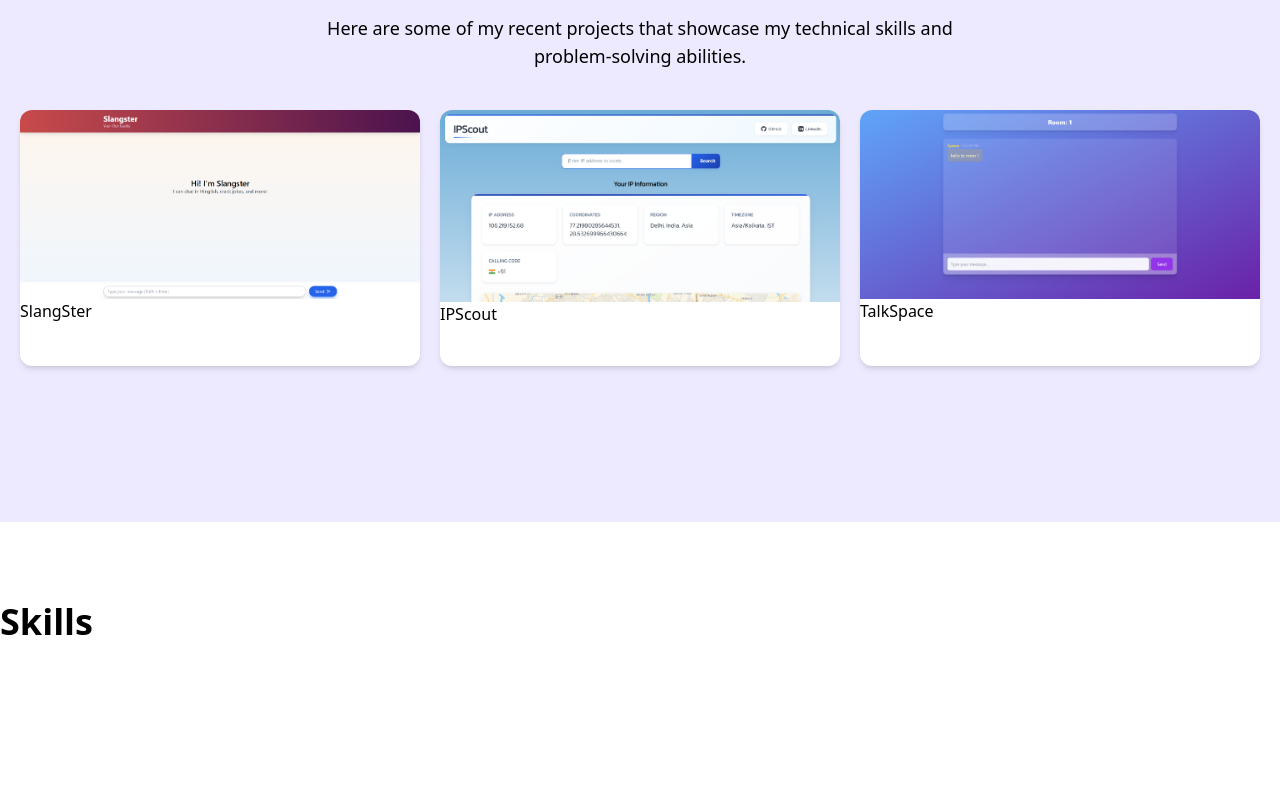
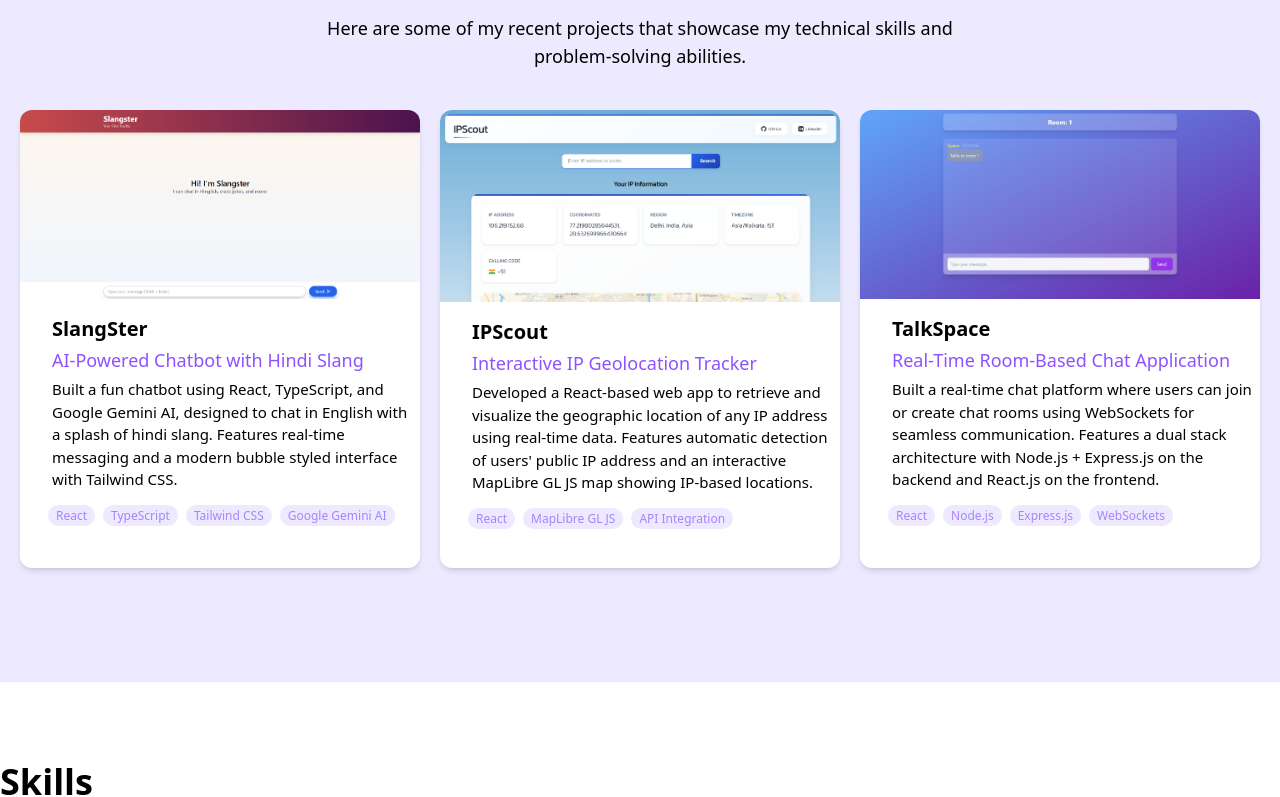
Before and after one commit to lkshayb/PortFolio, a React (Vite) app: page / in a window 1280 px wide. Shown: the part 1786-2583 px from the top of the page. Built offline with nearby package versions, Linux system fonts and the light colour scheme.

Commit message:
Projects section completed

```diff
--- a/src/comp/Project.jsx
+++ b/src/comp/Project.jsx
@@ -5,12 +5,27 @@ export default function Project(){
         return(
             <div className="bg-white pb-10 rounded-xl w-100 shadow-md hover:shadow-xl duration-200 ease-in">
                 <img src={props.image} className="rounded-t-xl hover:scale-102 duration-200 ease-in hover:rounded-xl" alt="" />
-                <span>{props.ProjectName}</span>
+                <div className="font-[600] text-xl pl-8 pt-4">
+                    <span className="">{props.ProjectName}</span>
+                </div>
+                <div className=" text-[18px] text-violet-500 pl-8 pt-1 font-[500] ">
+                    <span className="">{props.Desc_1}</span>
+                </div>
+                <div className="text-[15px] pl-8 pr-2 pt-1">
+                    <span>{props.Desc_2}</span>
+                </div>
+                <div className=" text-violet-400 text-[12px] mt-4 ml-7">
+                    {props.tech1 ? (<span className="bg-violet-100 py-0.5 px-2 rounded-xl mr-2  ">{props.tech1}</span>) : null}
+                    {props.tech2 ? (<span className="bg-violet-100 py-0.5 px-2 rounded-xl mr-2">{props.tech2}</span>) : null}
+                    {props.tech3 ? (<span className="bg-violet-100 py-0.5 px-2 rounded-xl mr-2">{props.tech3}</span>) : null}
+                    {props.tech4 ? (<span className="bg-violet-100 py-0.5 px-2 rounded-xl mr-2">{props.tech4}</span>) : null}
+
+                </div>
             </div>
         )
     }
     return(
-        <div className="h-[90vh] bg-violet-100 mb-20">
+        <div className="h-[110vh] bg-violet-100 mb-20">
             <div className="text-white mb-20">.</div>
             <div className="flex items-center justify-center ">
                 <div className="text-center max-w-2xl">
@@ -25,9 +40,36 @@ export default function Project(){
 
             </div>
             <div className="flex gap-5 justify-center mt-10">
-                <ProdCard ProjectName="SlangSter" image="./slangster.png"/>
-                <ProdCard ProjectName="IPScout" image="./ipscout.png"/>
-                <ProdCard ProjectName="TalkSpace" image="./talkspace.png"/>
+                <ProdCard
+                ProjectName="SlangSter"
+                image="./slangster.png"
+                Desc_1="AI-Powered Chatbot with Hindi Slang"
+                Desc_2="Built a fun chatbot using React, TypeScript, and Google Gemini AI, designed to chat in English with a splash of hindi slang. Features real-time messaging and a modern bubble styled interface with Tailwind CSS."
+                tech1="React"
+                tech2="TypeScript"
+                tech3="Tailwind CSS"
+                tech4="Google Gemini AI"
+                />
+                <ProdCard
+                ProjectName="IPScout"
+                image="./ipscout.png"
+                Desc_1="Interactive IP Geolocation Tracker"
+                Desc_2="Developed a React-based web app to retrieve and visualize the geographic location of any IP address using real-time data. Features automatic detection of users' public IP address and an interactive MapLibre GL JS map showing IP-based locations."
+                tech1="React"
+                tech2="MapLibre GL JS"
+                tech3="API Integration"
+
+                />
+                <ProdCard
+                ProjectName="TalkSpace"
+                image="./talkspace.png"
+                Desc_1="Real-Time Room-Based Chat Application"
+                Desc_2="Built a real-time chat platform where users can join or create chat rooms using WebSockets for seamless communication. Features a dual stack architecture with Node.js + Express.js on the backend and React.js on the frontend."
+                tech1="React"
+                tech2="Node.js"
+                tech3="Express.js"
+                tech4="WebSockets"
+                />
             </div>
 
         </div>
```
